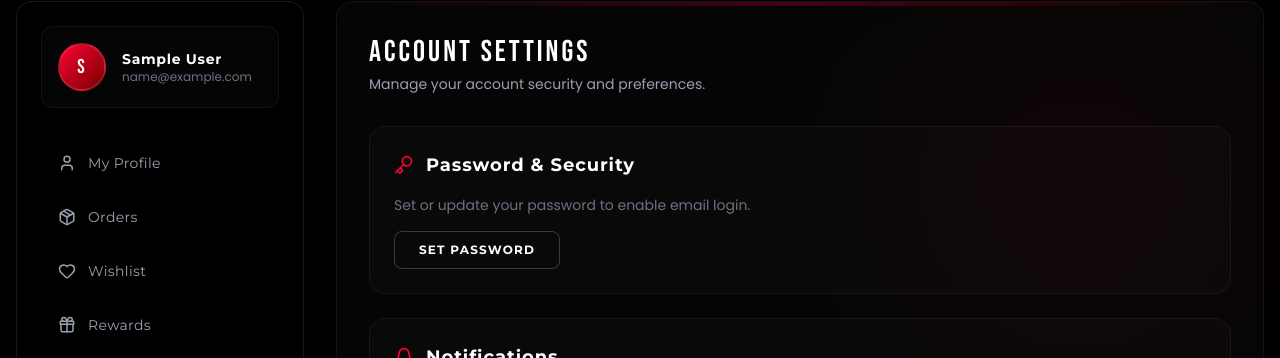
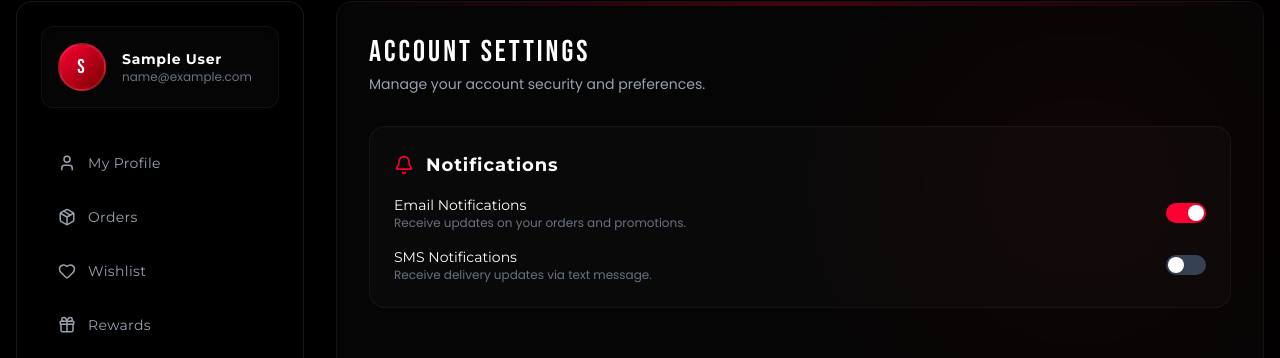
Before and after one commit to sudhanshupatel517-collab/redsee-cloths-, a Next.js app in the folder frontend/: page /profile/settings in a window 1280 px wide. Shown: the part 175-533 px from the top of the page. Built offline with nearby package versions, Linux system fonts and the light colour scheme; no server answers; sample sign-in values are in the browser's storage.

Commit message:
Restrict OTP and Password change features for predefined Admin and Coadmin accounts

```diff
--- a/frontend/src/app/profile/settings/page.tsx
+++ b/frontend/src/app/profile/settings/page.tsx
@@ -85,6 +85,7 @@ export default function SettingsPage() {
 
       <div className="space-y-6">
 
+        {user?.role === 'user' && (
           <div className="bg-white/[0.02] border border-white/5 rounded-2xl p-6">
             <div className="flex items-center mb-4">
               <Key className="text-[#ff0033] mr-3" size={20} />
@@ -223,6 +224,7 @@ export default function SettingsPage() {
               </AnimatePresence>
             )}
           </div>
+        )}
 
         <div className="bg-white/[0.02] border border-white/5 rounded-2xl p-6">
           <div className="flex items-center mb-4">
@@ -267,6 +269,7 @@ export default function SettingsPage() {
           </div>
         </div>
 
+        {user?.role === 'user' && (
           <div className="bg-white/[0.02] border border-white/5 rounded-2xl p-6">
             <div className="flex items-center mb-4">
               <Shield className="text-[#ff0033] mr-3" size={20} />
@@ -277,6 +280,7 @@ export default function SettingsPage() {
               Delete Account
             </button>
           </div>
+        )}
 
       </div>
     </div>
```
Lines whose indentation alone changed are shown as unchanged.
